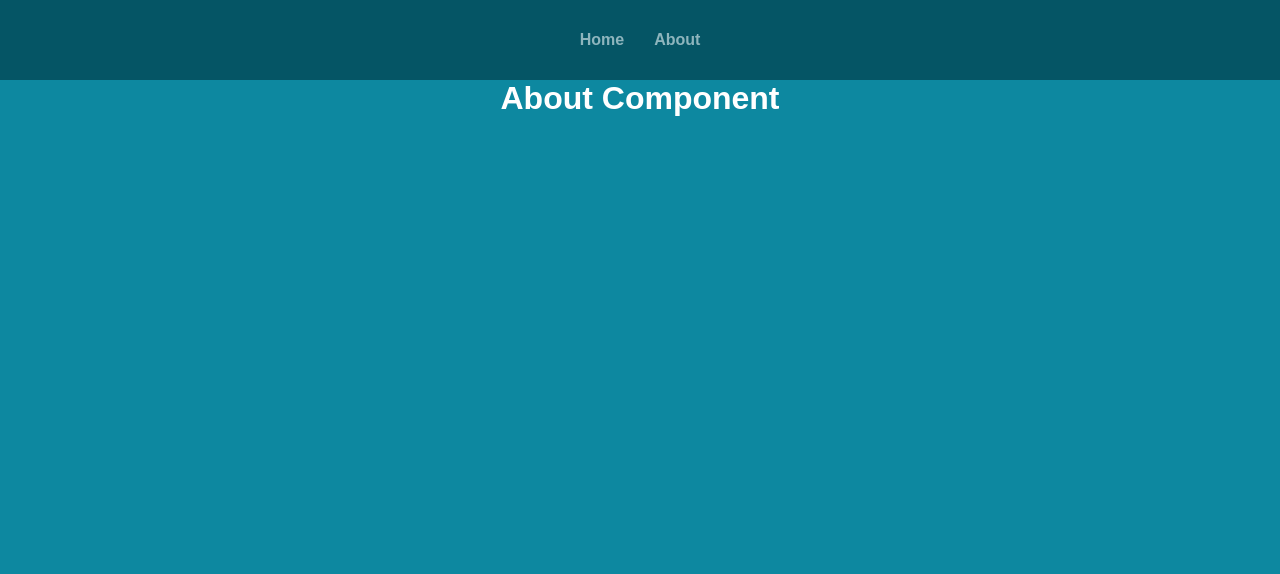
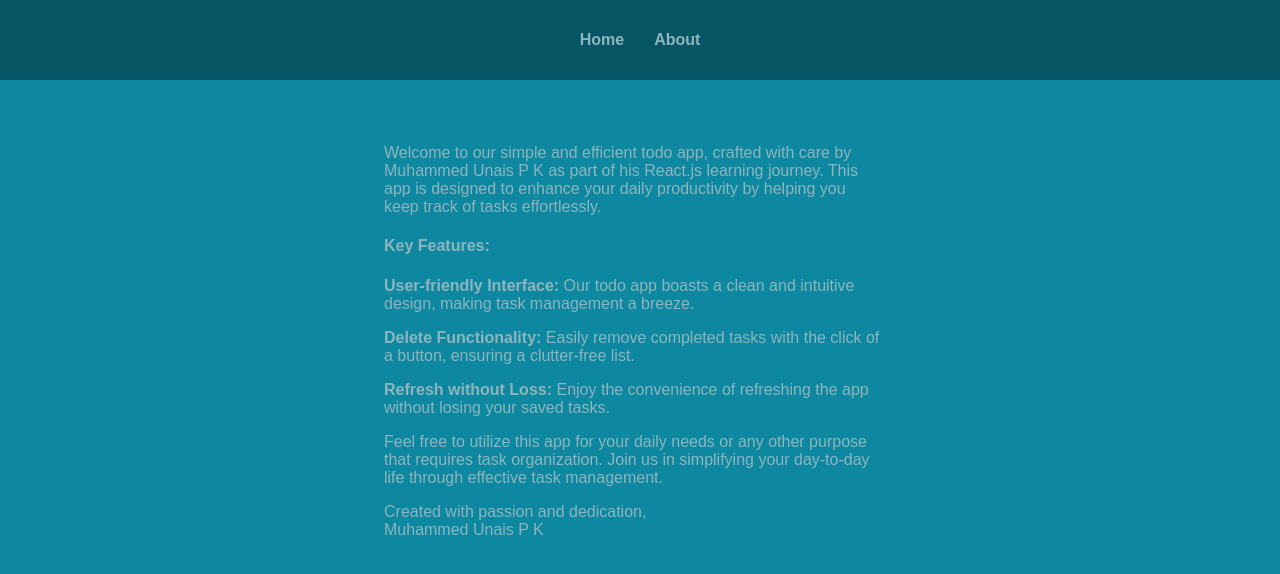
Before and after one commit to unaispk/todo, a React (Create React App) app: page /About in a window 1280 px wide. Shown: the top 574 px of the page. Built offline with nearby package versions, Linux system fonts and the light colour scheme.

Commit message:
About section content added

```diff
--- /dev/null
+++ b/src/component/About/About.css
@@ -0,0 +1,7 @@
+.about-p {
+    width: 500px;
+    color: #8eb5bd;
+    align-items: center;
+    margin: 5% 30%;
+    box-sizing: border-box;
+}
--- a/src/component/About/About.js
+++ b/src/component/About/About.js
@@ -1,9 +1,21 @@
 import React from "react";
+import "./About.css";
 
 const About = () => {
   return (
     <div>
-      <h1 style={{color:"white", textAlign:"center"}}>About Component</h1>
+      <div className="about-p">
+
+        <p>
+        Welcome to our simple and efficient todo app, crafted with care by Muhammed Unais P K as part of his React.js learning journey. This app is designed to enhance your daily productivity by helping you keep track of tasks effortlessly.
+        </p>
+        <h4>Key Features:</h4>
+        <p><b>User-friendly Interface:</b> Our todo app boasts a clean and intuitive design, making task management a breeze.</p>
+        <p><b>Delete Functionality:</b> Easily remove completed tasks with the click of a button, ensuring a clutter-free list.</p>
+        <p><b>Refresh without Loss:</b> Enjoy the convenience of refreshing the app without losing your saved tasks.</p>
+        <p>Feel free to utilize this app for your daily needs or any other purpose that requires task organization. Join us in simplifying your day-to-day life through effective task management.</p>
+        <p>Created with passion and dedication,<br />Muhammed Unais P K</p>
+      </div>
     </div>
   );
 };
```
